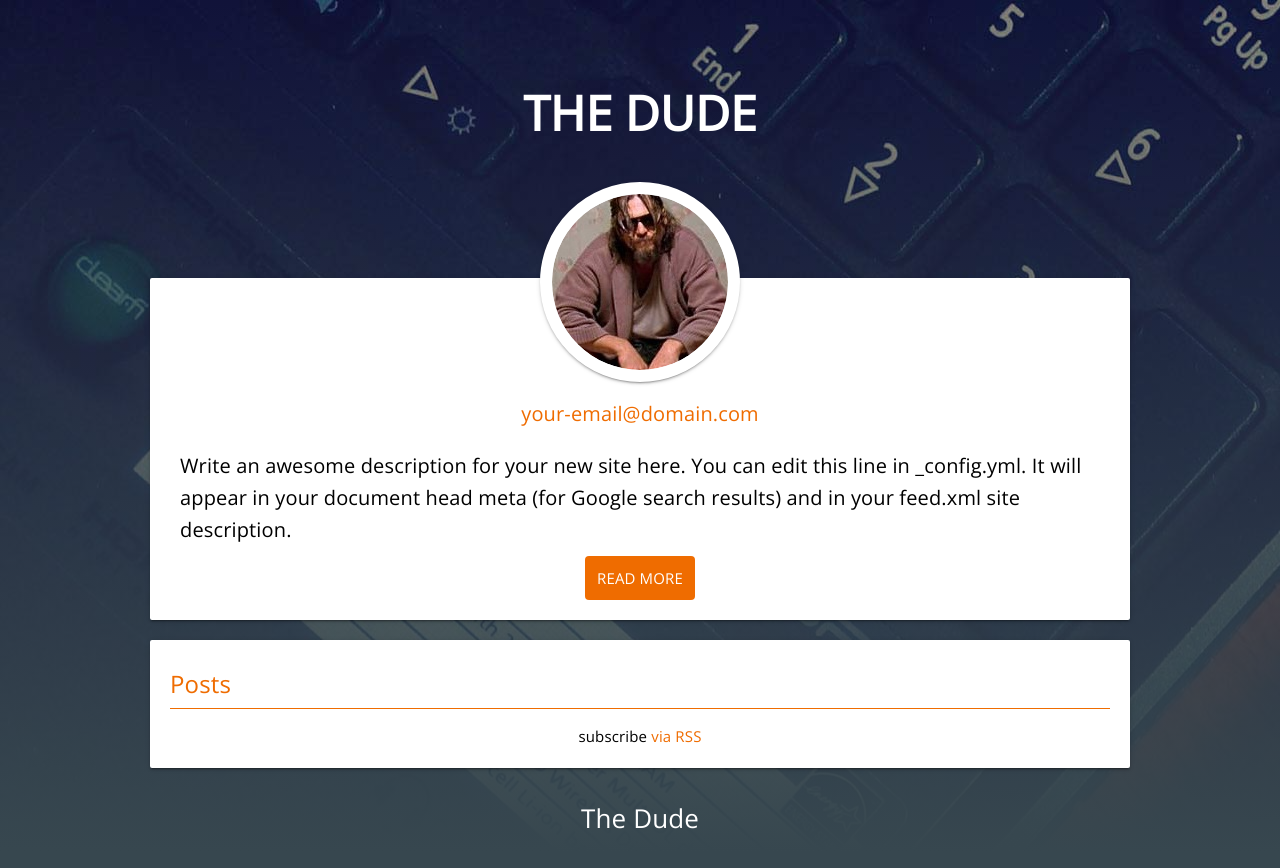
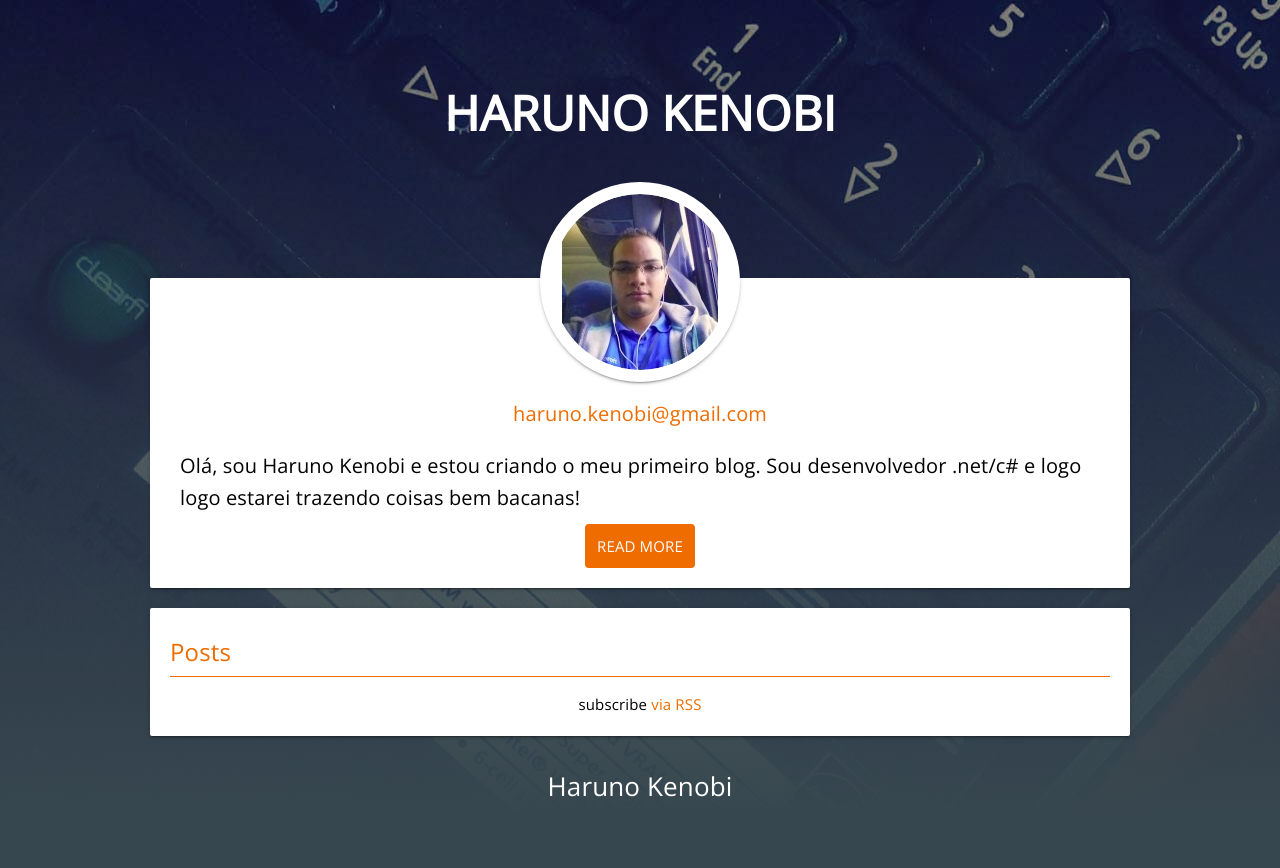
Before and after one commit to HarunoKenobi/HarunoKenobi.github.io, a Jekyll site: the page built from index.html, in a window 1280 px wide. Shown: the top 868 px of the page. Built offline with Jekyll 4.4.1, drawn with Linux system fonts in a browser that asks for light colours.

Commit message:
Configurações para publicação

```diff
--- a/_config.yml
+++ b/_config.yml
@@ -6,15 +6,14 @@
 # 'jekyll serve'. If you change this file, please restart the server process.
 
 # Site settings
-title: The Dude
-email: your-email@domain.com
-description:  Write an awesome description for your new site here. You can edit this
-              line in _config.yml. It will appear in your document head meta (for
-              Google search results) and in your feed.xml site description.
-baseurl: "/jekyll-wing-template" # the subpath of your site, e.g. /blog
+title: Haruno Kenobi
+email: haruno.kenobi@gmail.com
+description:  Olá, sou Haruno Kenobi e estou criando o meu primeiro blog.
+              Sou desenvolvedor .net/c# e logo logo estarei trazendo coisas bem bacanas!
+baseurl: "" # the subpath of your site, e.g. /blog
 url: "http://yourdomain.com" # the base hostname & protocol for your site
-twitter_username: jekyllrb
-github_username:  jekyll
+twitter_username: HarunoKenobi
+github_username:  HarunoKenobi
 
 # Build settings
 markdown: kramdown
--- a/_includes/header.html
+++ b/_includes/header.html
@@ -8,7 +8,7 @@
 
   <div class="header-badge">
     <a href="{{ site.baseurl }}/">
-        <img src="/jekyll-wing-template/assets/headshot.jpg" />
+        <img src="/assets/perfil.jpg" />
     </a>
   </div>
 
```
Also changed, not shown: about.md (+1 -1 lines).
